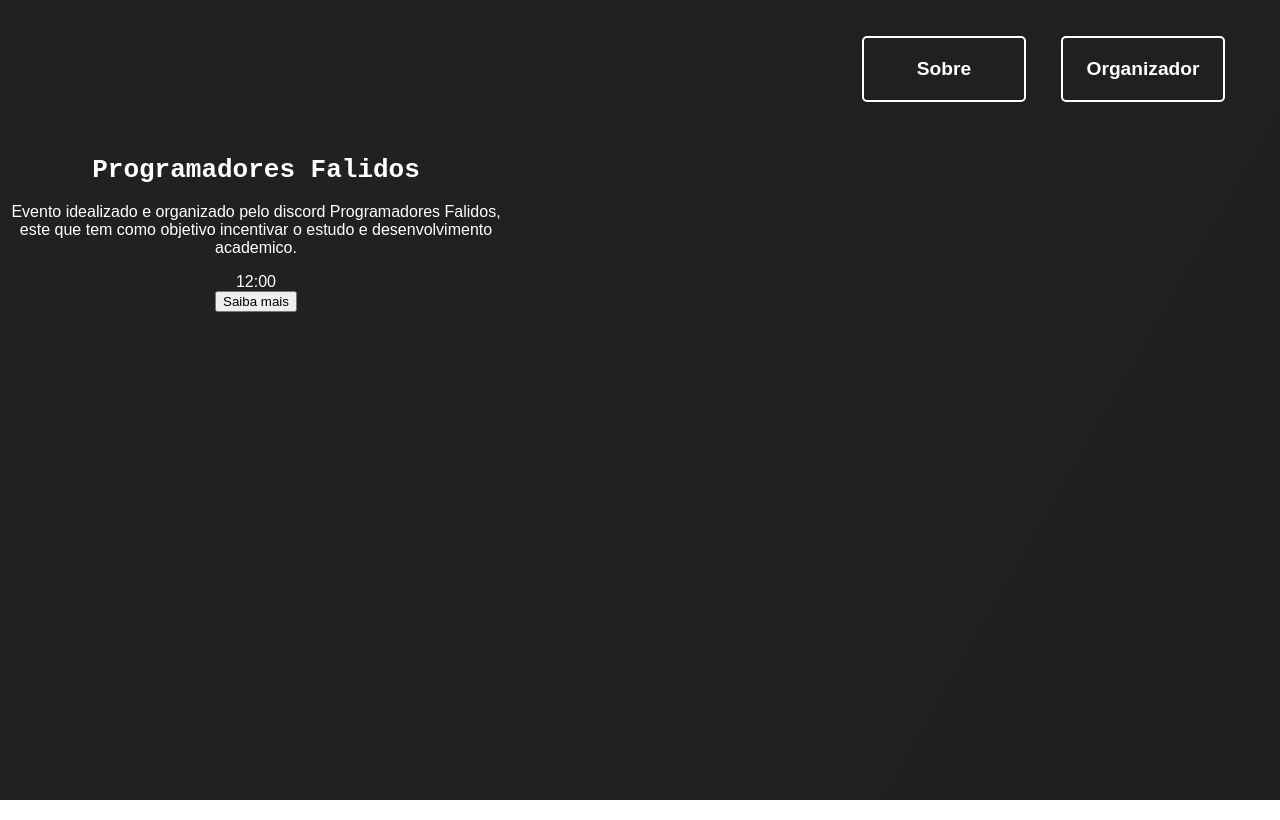
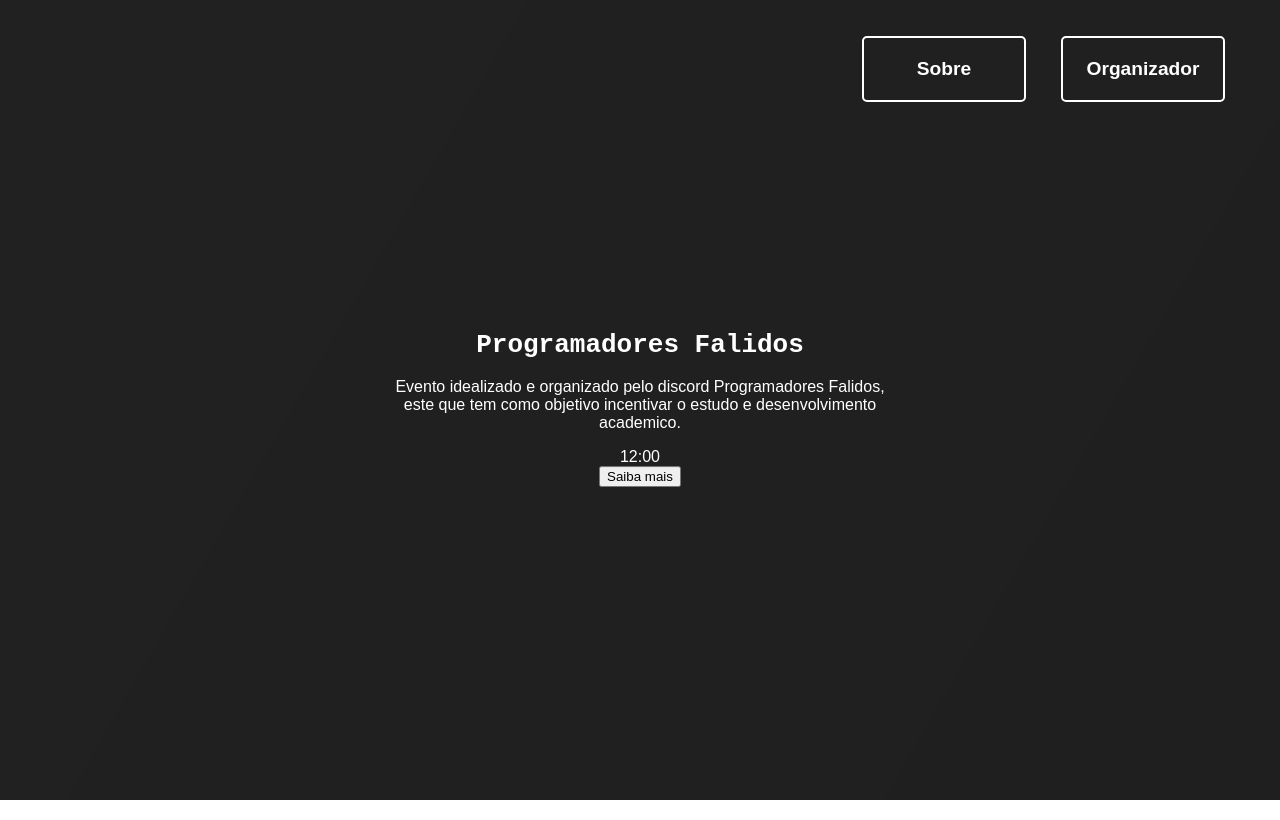
Before and after one commit to Vitorpignataro/Discord_Event, a plain HTML site: page index.html in a window 1280 px wide. Drawn offline with Linux system fonts and the light colour scheme.

Commit message:
FEAT: Centralizando alguns ajustes

```diff
--- a/style/style.css
+++ b/style/style.css
@@ -22,9 +22,6 @@ a{
 }
 
 
-
-
-
 /*
     Tipografia
     14px 22px 26px 38px 50px
@@ -36,6 +33,7 @@ a{
 :root{
     --color-black: #000;
     --color-white: #fff;
+    --color-pink: #8a113a;
 }
 
 /* Header */
@@ -56,9 +54,11 @@ a{
 #container{
   text-align: center;
   width: 40%;
-  display: flex;
-  justify-content: center;
-  align-items: center;
+
+  position: absolute;
+  top: 50%;
+  left: 50%;
+  transform: translate(-50%, -50%)
 }
 
 
@@ -73,8 +73,13 @@ a{
     border-radius: 5px;
     padding: 20px;
     font-weight: bold;
+    transition: 1s;
 }
 
+
+.navigation li > a:hover{
+  background-color: var(--color-pink);
+}
 
 /* Background Effect */
 .bg {
```
